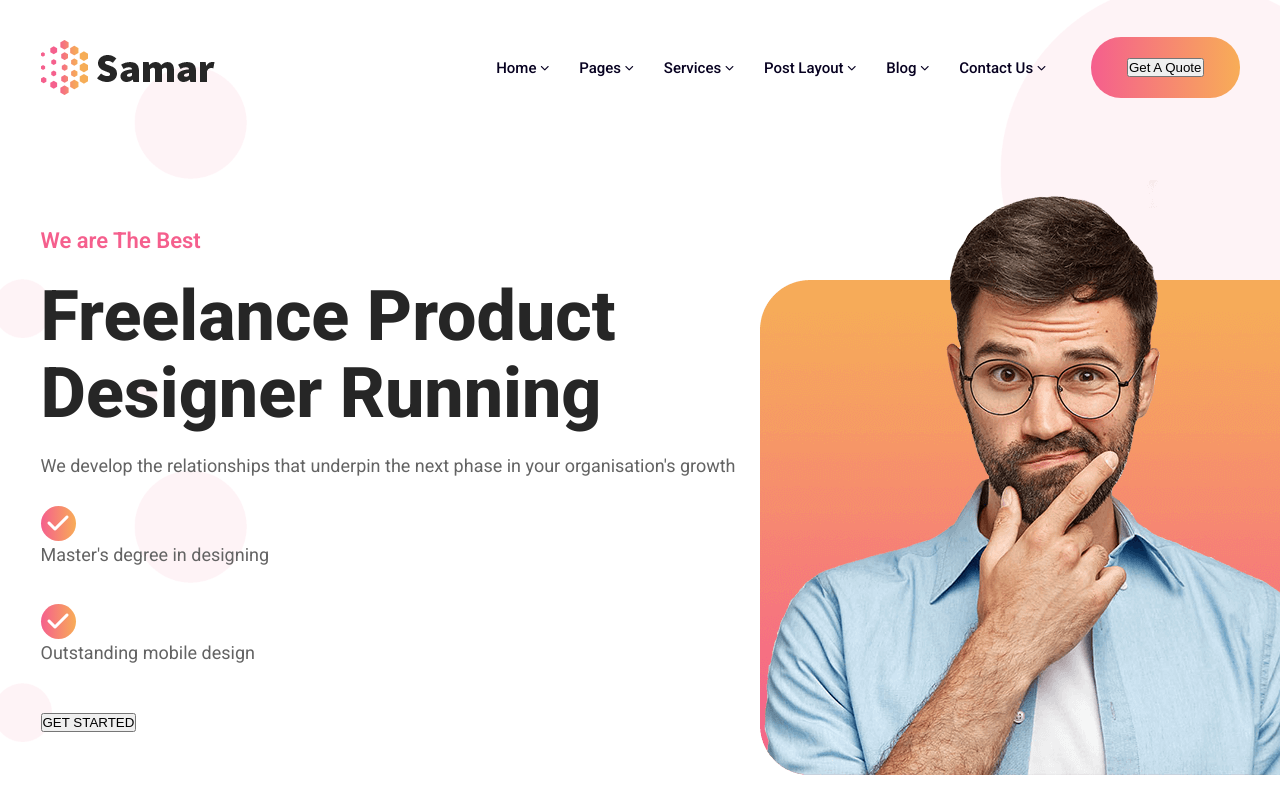
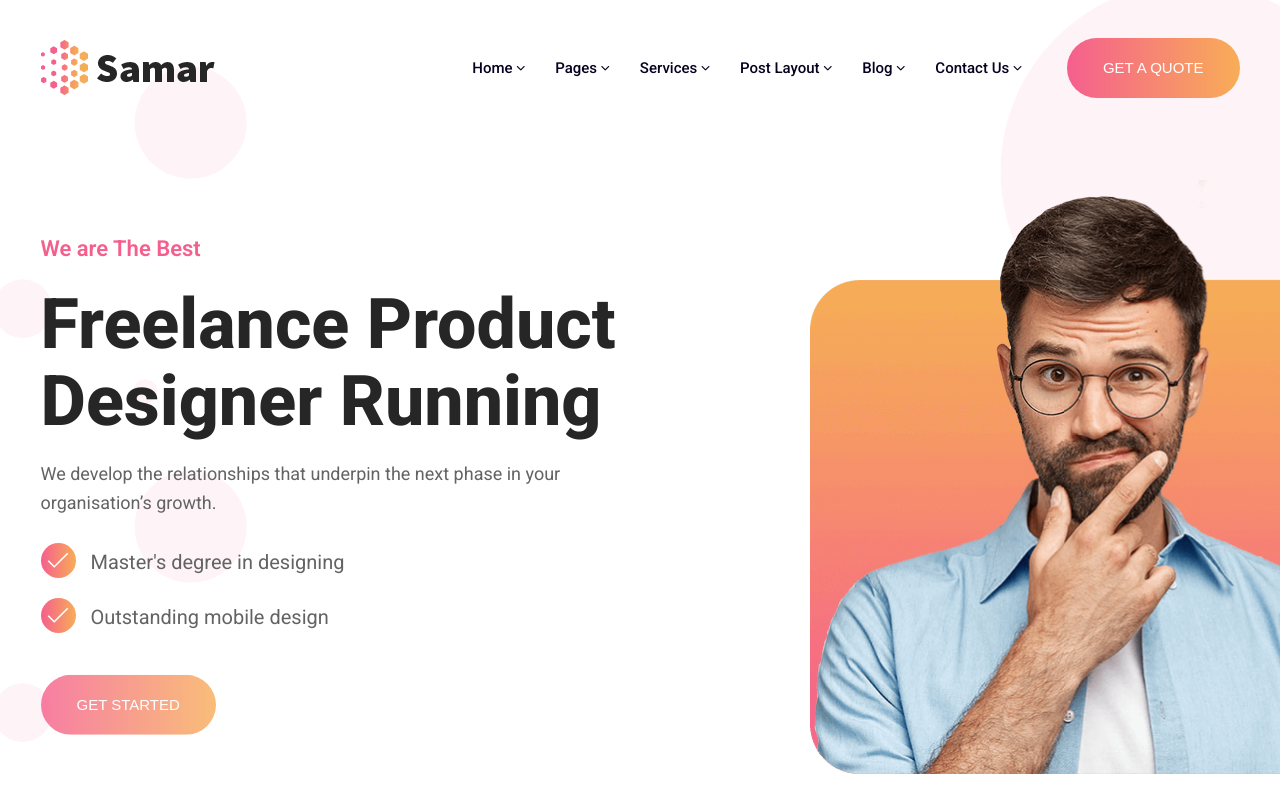
Before and after one commit to minhhoangg1911/samar, a plain HTML site: page index.html in a window 1280 px wide. Shown: the top 800 px of the page. Drawn offline with nearby package versions, Linux system fonts and the light colour scheme; a script that the page names is missing.

Commit message:
Update index.html

```diff
--- a/index.html
+++ b/index.html
@@ -69,8 +69,8 @@
                             </a>
                         </li>
                     </ul>
-                    <div class="btn-gradient">
-                        <button>Get A Quote</button>
+                    <div >
+                        <button class="btn-gradient">Get A Quote</button>
                     </div>
                 </nav>
             </div>
@@ -81,26 +81,35 @@
             <div class="saCarousel__content">
                 <div class="saCarousel__left">
                     <div class="title">
-                        <p>We are The Best</p>
-                        <h2>Freelance Product Designer Running</h2>
+                        <p class="animate__animated animate__fadeInUp ">We are The Best</p>
+                        <h2 class="animate__animated animate__fadeInUp animate__delay-1s">Freelance Product Designer Running</h2>
                     </div>
+
                     <div class="saCarousel__article">
-                        <p>We develop the relationships that underpin the next phase in your organisation's growth </p>
-                        <ul>
-                            <li>
-                                <i class="fa-solid fa-check"></i>
-                                <p>Master's degree in designing</p>
+                        <p class="animate__animated animate__fadeInUp animate__delay-2s">We develop the relationships that underpin the next phase in your
+                            <br> organisation’s growth.
+                        </p>
+                        <ul class="animate__animated animate__fadeInUp animate__delay-3s">
+                            <li class="animate__animated animate__fadeInUp animate__delay-3s">
+                                <i class="las la-check"></i>
+                                Master's degree in designing
                             </li>
-                            <li>
-                                <i class="fa-solid fa-check"></i>
-                                <p>Outstanding mobile design</p>
+                            <li class="animate__animated animate__fadeInUp animate__delay-3s">
+                                <i class="las la-check"></i>
+                                Outstanding mobile design
                             </li>
                         </ul>
-                        <button class="saCarousel__btn-gradient">GET STARTED</button>
+                        <button class="btn-gradient animate__animated animate__fadeInUp animate__delay-4s">
+                            GET STARTED
+                        </button>
                     </div>
+
                 </div>
                 <div class="saCarousel__right">
-                    <img src="./img/pic3_1.png">
+                    <div class="saCarousel__banner animate__animated animate__fadeInUp animate__delay-3s">
+                        <img src="./img/pic3_1.png" alt="">
+                    </div>
+
                 </div>
             </div>
         </div>
@@ -282,7 +291,7 @@
                         </div>
                     </div>
                 </div>
-                <div class="portfolio__item  wow animate__ animate__fadeInUp animated"
+                <div class="portfolio__item  wow animate__ animate__fadeInUp animated "
                     style="visibility: visible; animation-name: fadeInUp;">
                     <img src="./img/pic2_1.jpg" alt="">
                     <div class="portfolio__overlay">
@@ -370,6 +379,7 @@
             </div>
         </div>
     </section>
+
     <section class="plan section-inner">
         <div class="container">
             <div class="title">
@@ -802,8 +812,7 @@
 
     <footer>
         <div class="container">
-            <div class="footer__top wow animate__ animate__fadeInUp animated"
-                style="visibility: visible; animation-name: fadeInUp;">
+            <div class="footer__top wow animate__ animate__fadeInUp animated" style="visibility: visible; animation-name: fadeInUp;">
                 <div class="footer__text">
                     <h2>
 
@@ -814,14 +823,13 @@
                     <form>
                         <input type="text" name="" id="" placeholder="Your Email Address">
                         <button>
-                            <i class="fa-solid fa-location-arrow"></i>
+                            <i class="las la-paper-plane"></i>
                         </button>
                     </form>
                 </div>
             </div>
             <div class="footer__bottom">
-                <div class="footer__item wow animate__ animate__fadeIn animate__delay-1s animated"
-                    style="visibility: visible; animation-name: fadeIn;">
+                <div class="footer__item wow animate__ animate__fadeIn animate__delay-1s animated" style="visibility: visible; animation-name: fadeIn;">
                     <a href="#">
                         <img src="./img/logo-white.png" alt="">
                     </a>
@@ -853,8 +861,7 @@
                         </li>
                     </ul>
                 </div>
-                <div class="footer__item wow animate__ animate__fadeIn animate__delay-1s animated"
-                    style="visibility: visible; animation-name: fadeIn;">
+                <div class="footer__item wow animate__ animate__fadeIn animate__delay-1s animated" style="visibility: visible; animation-name: fadeIn;">
                     <h3>Our links</h3>
                     <ul>
                         <li><a href="#">
@@ -879,8 +886,7 @@
                             </a></li>
                     </ul>
                 </div>
-                <div class="footer__item wow animate__ animate__fadeIn animate__delay-1s animated"
-                    style="visibility: visible; animation-name: fadeIn;">
+                <div class="footer__item wow animate__ animate__fadeIn animate__delay-1s animated" style="visibility: visible; animation-name: fadeIn;">
                     <h3>Our Services</h3>
                     <ul>
                         <li><a href="#">
@@ -905,8 +911,7 @@
                             </a></li>
                     </ul>
                 </div>
-                <div class="footer__item wow animate__ animate__fadeIn animate__delay-1s animated"
-                    style="visibility: visible; animation-name: fadeIn;">
+                <div class="footer__item wow animate__ animate__fadeIn animate__delay-1s animated" style="visibility: visible; animation-name: fadeIn;">
                     <h3>Other links</h3>
                     <ul>
                         <li><a href="#">
```
